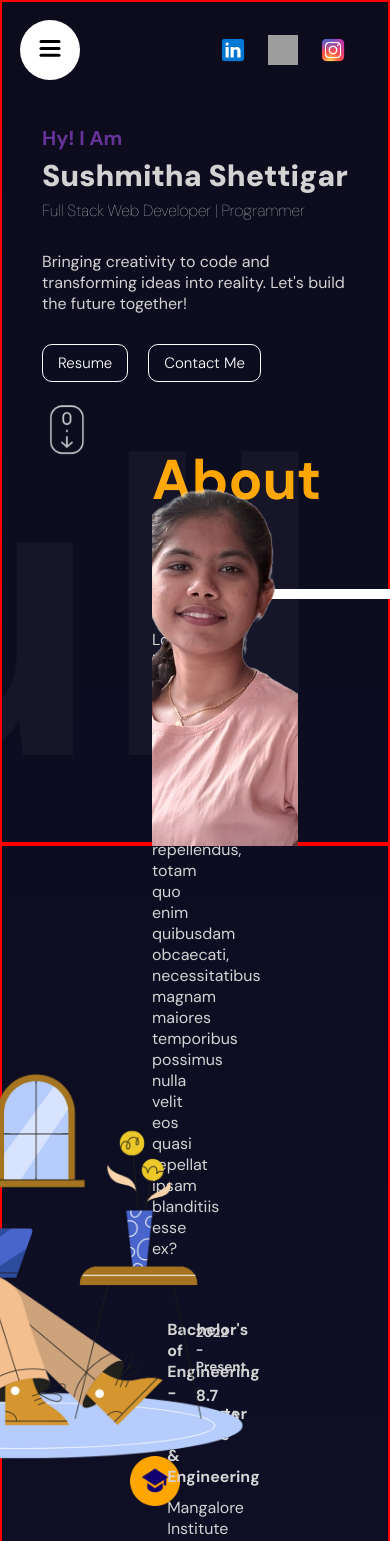
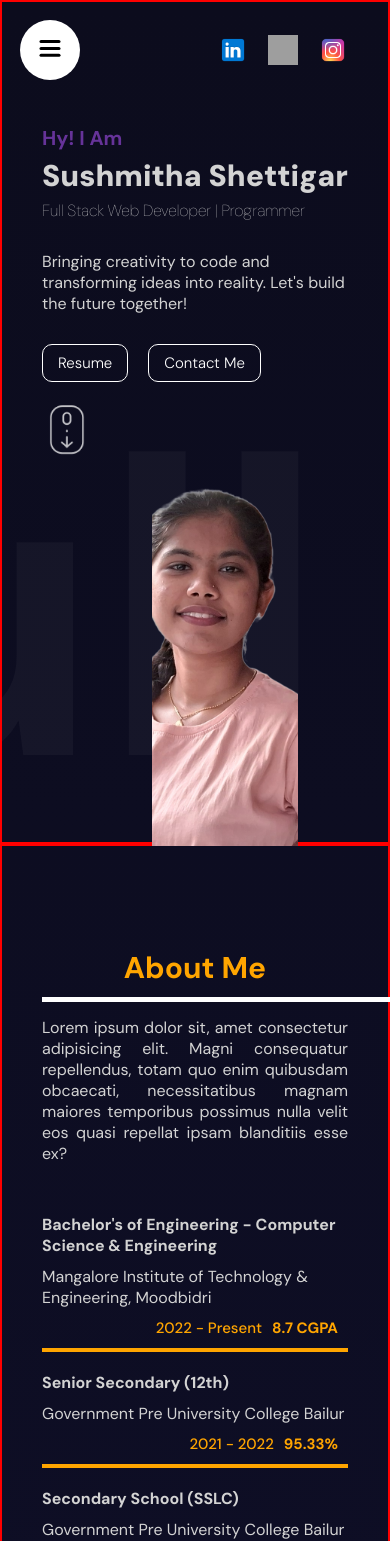
Before and after one commit to sushmithashettigar29/Portfolio, a React (Vite) app: page / in a window 390 px wide. Shown: the top 1541 px of the page. Built offline with nearby package versions, Linux system fonts and the light colour scheme; grey boxes are pictures that could not be loaded.

Commit message:
Add mobile view about page

```diff
--- a/src/components/about/about.scss
+++ b/src/components/about/about.scss
@@ -7,38 +7,69 @@
   align-items: center;
   height: 100%;
   justify-content: space-between;
+  @include mobile {
+    margin-left: 40px;
+    margin-right: 40px;
+  }
   .aboutContent {
     // background-color: #fff;
     width: 60%;
     display: flex;
     flex-direction: column;
+    @include mobile {
+      width: 100%;
+    }
     h1 {
       color: orange;
       font-size: 56px;
+      @include mobile {
+        font-size: 30px;
+        text-align: center;
+      }
     }
     hr {
       width: 250px;
       border: none;
       padding-bottom: 30px;
       border-top: 10px solid white;
+      @include mobile {
+        border-top: 5px solid white;
+        width: 400px;
+        padding-bottom: 5px;
+        margin: 10px auto;
+      }
     }
     .aboutPara {
       max-width: 1000px;
       padding-bottom: 50px;
+      text-align: justify;
     }
     .education {
       display: flex;
       flex-direction: column;
       gap: 20px;
+      @include mobile {
+        gap: 20px;
+      }
       .item {
         display: flex;
         width: 100%;
+        border-bottom: 2px solid orange;
+
+        @include mobile {
+          display: flex;
+          flex-direction: column;
+          gap: 10px;
+        }
         .icon {
           // background-color: #fff;
           width: 10%;
           display: flex;
           justify-content: center;
           align-items: center;
+          @include mobile {
+            display: none;
+          }
           img {
             width: 50px;
             height: 50px;
@@ -48,6 +79,10 @@
           // background-color: #b37373;
           width: 75%;
           padding: 10px;
+          @include mobile {
+            padding: 0px;
+            width: 100%;
+          }
           h4 {
             margin-bottom: 10px;
           }
@@ -56,8 +91,25 @@
           // background-color: #fff;
           width: 15%;
           padding: 15px 0px 10px 0px;
-          h5{
+          color: orange;
+          @include mobile {
+            padding: 0px 10px 0px 10px;
+            display: flex;
+            width: 100%;
+            text-align: center;
+            font-weight: 500;
+            font-size: 15px;
+            gap: 10px;
+            justify-content: flex-end;
+
+            border-bottom: 2px solid orange;
+          }
+          h5 {
             margin-bottom: 10px;
+            @include mobile {
+              font-weight: 500;
+              font-size: 15px;
+            }
           }
         }
       }
@@ -69,6 +121,9 @@
     display: flex;
     justify-content: flex-end;
     align-items: center;
+    @include mobile {
+      display: none;
+    }
     img {
       width: 450px;
     }
```
